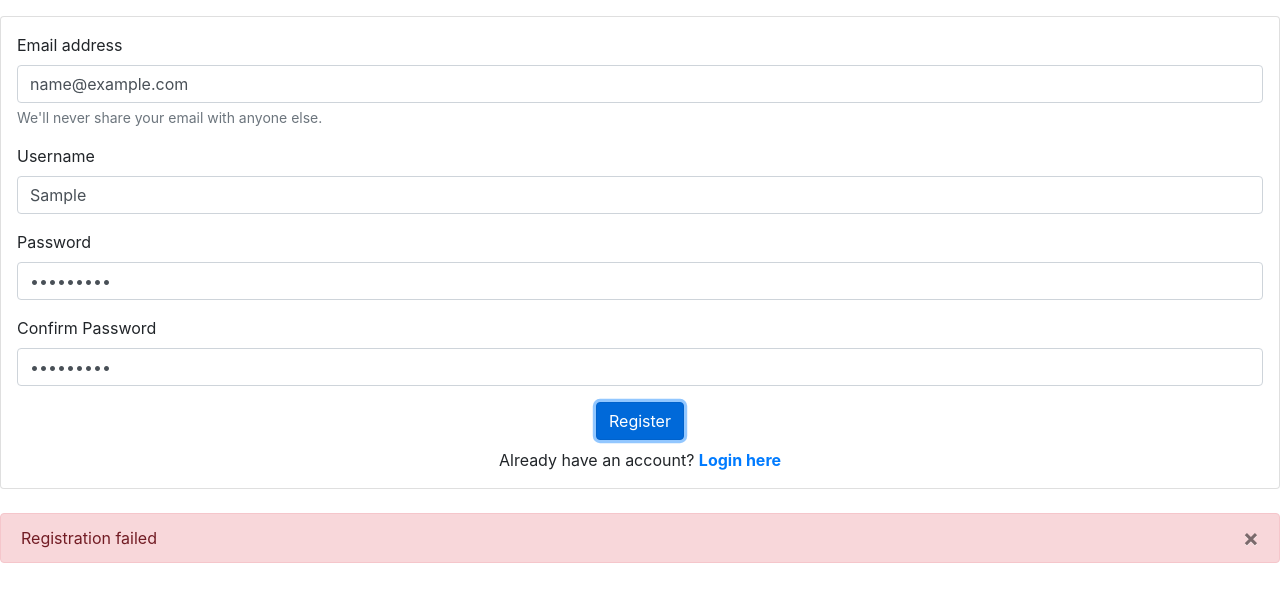
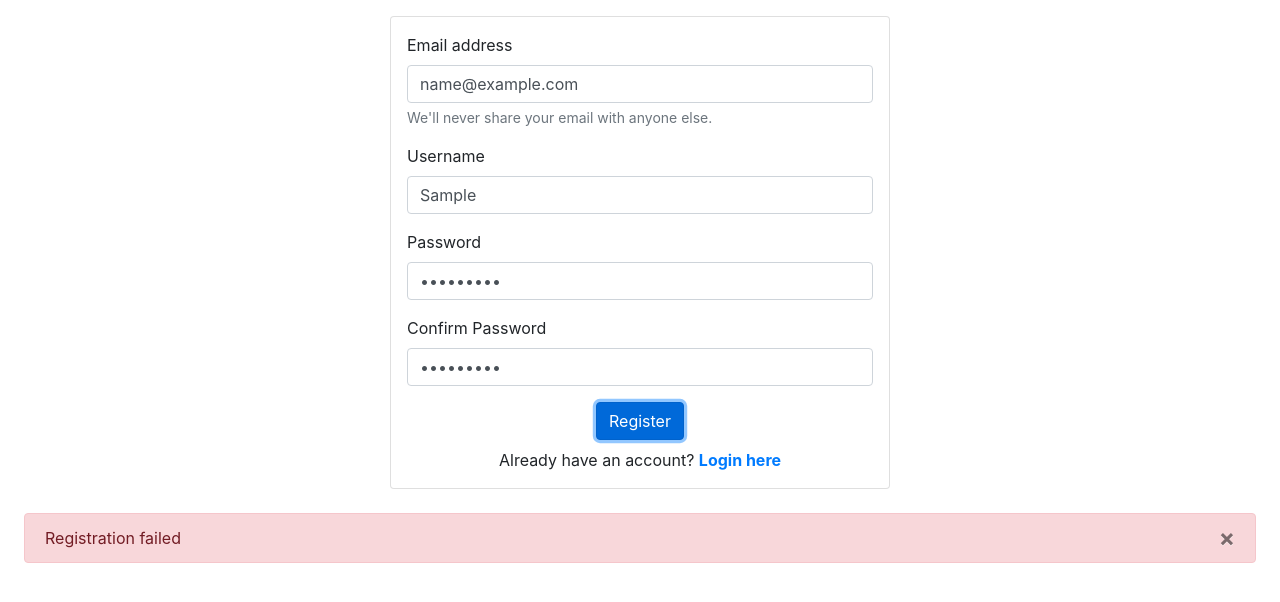
Before and after one commit to koziolek151815/portal-frontend, a React (Create React App) app: page / in a window 1280 px wide. Both pictures are taken after typing "name@example.com", "Sample", "Sample123", "Sample123" into the empty fields and a click on the button "Register". Shown: the top 602 px of the page. Built offline with nearby package versions, Linux system fonts and the light colour scheme; no server answers.

Commit message:
Login and register form stylization.

```diff
--- a/src/Components/AlertComponent/AlertComponent.js
+++ b/src/Components/AlertComponent/AlertComponent.js
@@ -21,7 +21,7 @@ function AlertComponent(props) {
 
     return(
         <div
-            className={"alert alert-danger alert-dismissable mt-4"}
+            className={"alert alert-danger alert-dismissable m-4"}
             role="alert"
             id="alertPopUp"
             style={{ display: modalDisplay }}
--- a/src/Components/LoginForm/LoginForm.js
+++ b/src/Components/LoginForm/LoginForm.js
@@ -53,7 +53,7 @@ function LoginForm(props) {
         props.history.push('/register');
     }
     return(
-        <div className="card mt-3 p-3">
+        <div className="card mt-3 p-3" style={{width:"500px", marginLeft:"auto", marginRight:"auto", height:"auto"}}>
             <form>
                 <div className="form-group text-left">
                     <label htmlFor="exampleInputEmail1">Email address</label>
--- a/src/Components/RegistrationForm/RegistrationForm.js
+++ b/src/Components/RegistrationForm/RegistrationForm.js
@@ -88,7 +88,7 @@ function RegistrationForm(props) {
         }
     }
     return(
-        <div className="card mt-3 p-3">
+        <div className="card mt-3 p-3" style={{width:"500px", marginLeft:"auto", marginRight:"auto", height:"auto"}}>
             <form>
                 <div className="form-group text-left">
                     <label htmlFor="exampleInputEmail1">Email address</label>
```
